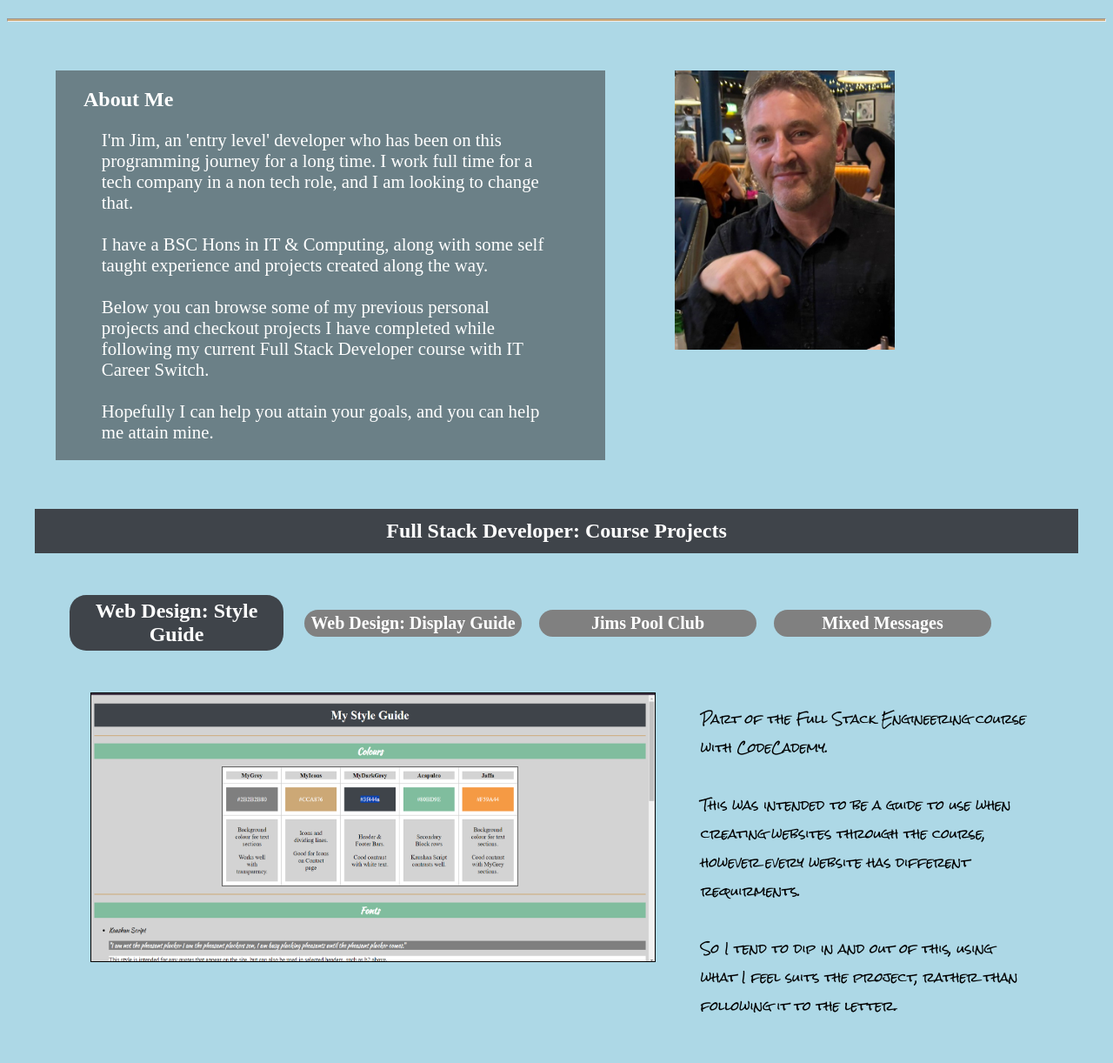
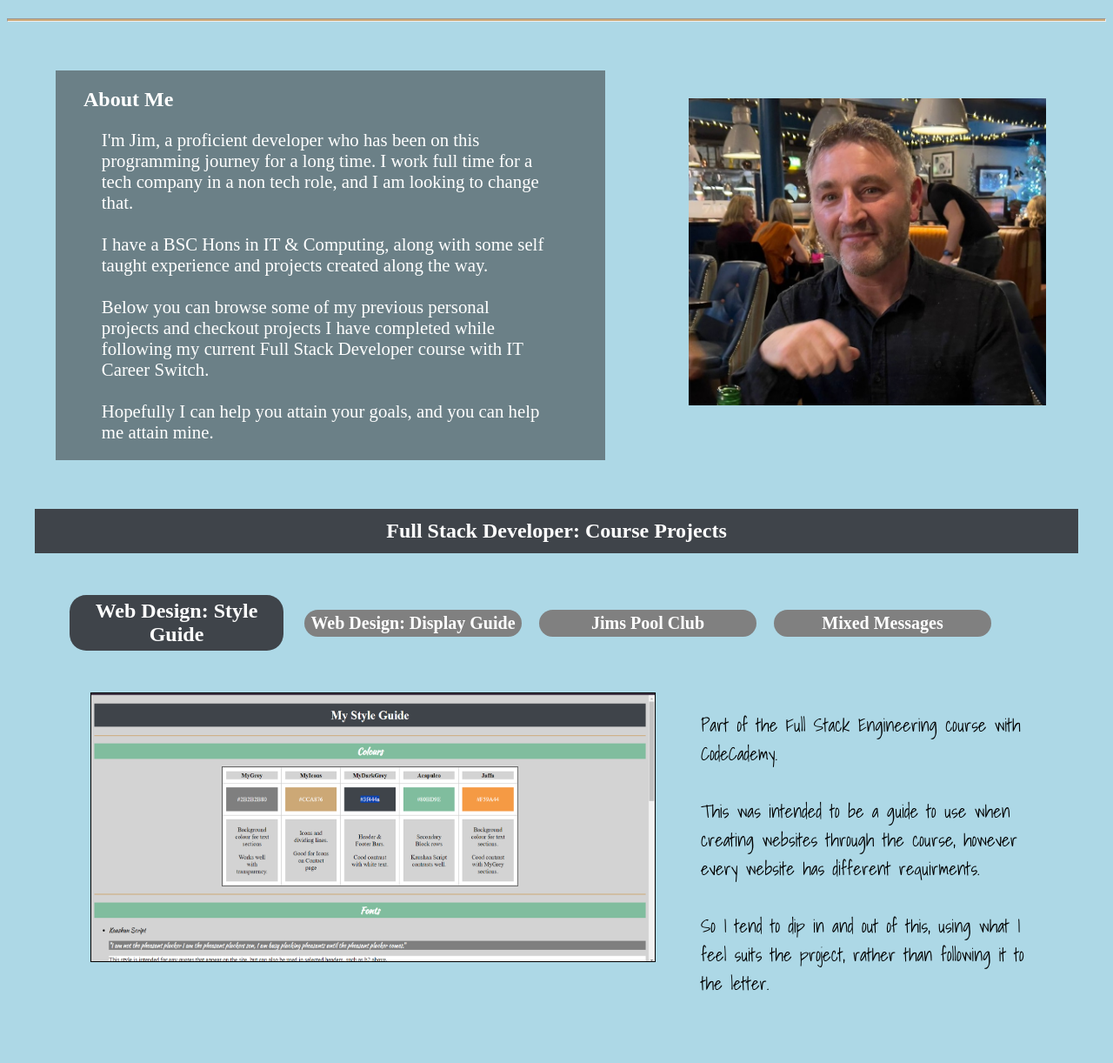
Before and after one commit to jimsloss/My-Portfolio, a plain HTML site: page index.html in a window 1280 px wide. Shown: the part 78-1300 px from the top of the page at 87% size. Drawn offline with nearby package versions, Linux system fonts and the light colour scheme.

Commit message:
My pic adjusted, 'entry level' changed, and project font changed.

```diff
--- a/index.html
+++ b/index.html
@@ -10,6 +10,8 @@
     <link rel = "stylesheet" href="https://fonts.googleapis.com/css2?family=Libre+Baskerville:ital,wght@0,400;0,700;1,400&display=swap">
     <!--Google Font: Rock Salt  -->
     <link href="https://fonts.googleapis.com/css2?family=Rock+Salt&display=swap" rel="stylesheet">
+    <!--Google Font: Shadows into light-->
+    <link href="https://fonts.googleapis.com/css2?family=Shadows+Into+Light&display=swap" rel="stylesheet">
 </head>
 <body>
     <header>
@@ -27,7 +29,7 @@
             <div>
                 <h2>About Me</h2>
                 <p>
-                    I'm Jim, an 'entry level' developer who has been on this programming
+                    I'm Jim, a proficient developer who has been on this programming
                     journey for a long time. I work full time for a tech company in a non tech role,
                     and I am looking to change that.
                     <br><br>
@@ -41,7 +43,7 @@
                 </p>
             </div>
 
-            <img id="pictureOfMe" src="images/me.jpg" alt="A photo of myself, sitting at a table, black shirt on.">
+            <img id="pictureOfMe" src="images/pic of myself.jpg" alt="A photo of myself, sitting at a table, black shirt on.">
 
 
         </section>
--- a/styles.css
+++ b/styles.css
@@ -73,9 +73,10 @@ header{
 }
 
 #pictureOfMe{
-    width: 40%;
+    padding: 2em;
+    width: 65%;
     height: auto;
-    margin-left: 5em;
+    margin-left: 4em;
 }
 
 /*Section 2: Full Stack Projects*/
@@ -154,9 +155,9 @@ header{
 
 #p1, #p2, #p3, #p4{
     display:none;
-    font-size: 14px;
+    font-size: 1.3em;
     font-weight:200;
-    font-family: 'rock salt';
+    font-family: 'Shadows Into Light';
 
 }
 
```
Also changed, not shown: images/pic of myself.jpg (added).
